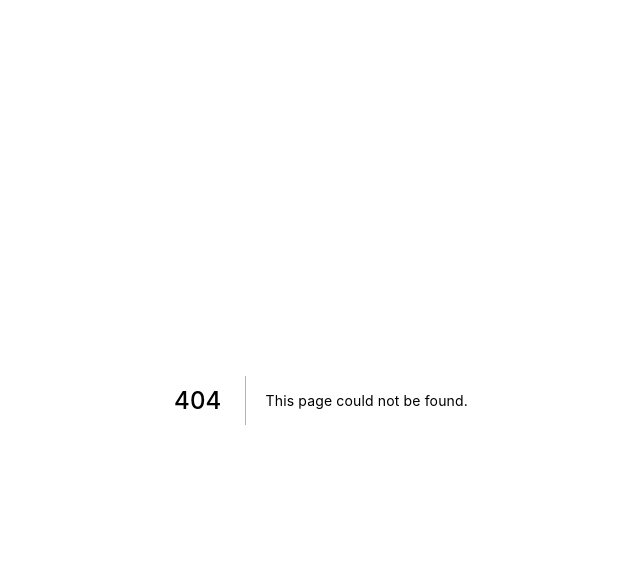
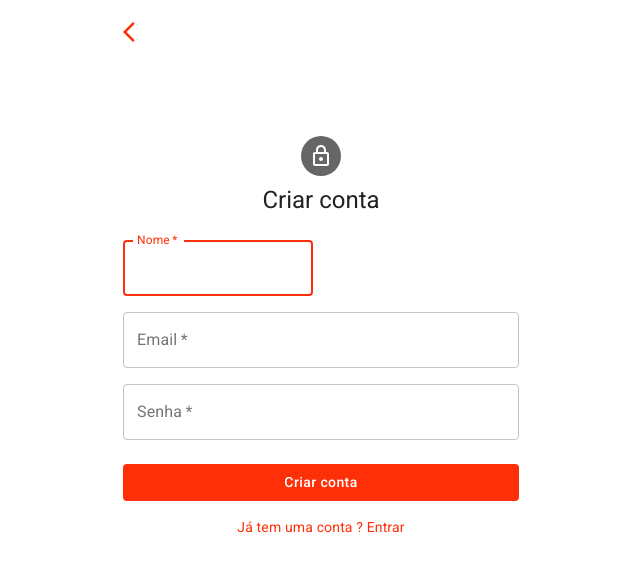
Before and after one commit to Drawiin/vmenu-client, a Next.js app: page /register in a window 1280 px wide. Before the commit this address had no page. Shown: the top 572 px of the page, without its empty margins (319-959 px from the left). Built offline with nearby package versions, Linux system fonts and the light colour scheme.

Commit message:
adding login and regiter screen

```diff
--- a/package.json
+++ b/package.json
@@ -8,6 +8,9 @@
     "start": "next start"
   },
   "dependencies": {
+    "bcryptjs": "^2.4.3",
+    "jsonwebtoken": "^8.5.1",
+    "keypair": "^1.0.1",
     "@material-ui/core": "^4.11.0",
     "@material-ui/icons": "^4.9.1",
     "@material-ui/lab": "^4.0.0-alpha.56",
@@ -20,6 +23,8 @@
     "react-qr-scanner": "0.0.11"
   },
   "devDependencies": {
+    "@types/jsonwebtoken": "^8.5.0",
+    "@types/bcryptjs": "^2.4.2",
     "@types/node": "^14.14.6",
     "@types/react": "^16.9.55",
     "@typescript-eslint/eslint-plugin": "^4.6.1",
--- /dev/null
+++ b/src/pages/register/index.tsx
@@ -0,0 +1,127 @@
+import React from 'react'
+import Avatar from '@material-ui/core/Avatar'
+import Button from '@material-ui/core/Button'
+import TextField from '@material-ui/core/TextField'
+import MaterialLink from '@material-ui/core/Link'
+import Grid from '@material-ui/core/Grid'
+import Box from '@material-ui/core/Box'
+import LockOutlinedIcon from '@material-ui/icons/LockOutlined'
+import Typography from '@material-ui/core/Typography'
+import { makeStyles } from '@material-ui/core/styles'
+import Container from '@material-ui/core/Container'
+import AppBar from '@material-ui/core/AppBar'
+import Toolbar from '@material-ui/core/Toolbar'
+import IconButton from '@material-ui/core/IconButton'
+import ArrowBackIos from '@material-ui/icons/ArrowBackIos'
+
+import Link from 'next/link'
+import { useRouter } from 'next/router'
+
+const useStyles = makeStyles(theme => ({
+  paper: {
+    marginTop: theme.spacing(8),
+    display: 'flex',
+    flexDirection: 'column',
+    alignItems: 'center'
+  },
+  avatar: {
+    margin: theme.spacing(1),
+    backgroundColor: theme.palette.secondary.main
+  },
+  form: {
+    width: '100%', // Fix IE 11 issue.
+    marginTop: theme.spacing(3)
+  },
+  submit: {
+    margin: theme.spacing(3, 0, 2),
+    textTransform: 'none'
+  }
+}))
+const Register: React.FC = () => {
+  const classes = useStyles()
+  const router = useRouter()
+
+  return (
+    <Container component="main" maxWidth="xs">
+      <AppBar position="sticky" color="inherit" elevation={0}>
+        <Toolbar disableGutters>
+          <IconButton
+            color="primary"
+            edge="start"
+            onClick={() => router.back()}
+          >
+            <ArrowBackIos />
+          </IconButton>
+        </Toolbar>
+      </AppBar>
+      <div className={classes.paper}>
+        <Avatar className={classes.avatar}>
+          <LockOutlinedIcon />
+        </Avatar>
+        <Typography component="h1" variant="h5">
+          Criar conta
+        </Typography>
+        <form className={classes.form} noValidate>
+          <Grid container spacing={2}>
+            <Grid item xs={12} sm={6}>
+              <TextField
+                autoComplete="name"
+                name="name"
+                variant="outlined"
+                required
+                fullWidth
+                id="firstName"
+                label="Nome"
+                autoFocus
+              />
+            </Grid>
+            <Grid item xs={12}>
+              <TextField
+                variant="outlined"
+                required
+                fullWidth
+                id="email"
+                label="Email"
+                name="email"
+                autoComplete="email"
+              />
+            </Grid>
+            <Grid item xs={12}>
+              <TextField
+                variant="outlined"
+                required
+                fullWidth
+                name="password"
+                label="Senha"
+                type="password"
+                id="password"
+                autoComplete="current-password"
+              />
+            </Grid>
+          </Grid>
+          <Button
+            type="submit"
+            fullWidth
+            variant="contained"
+            color="primary"
+            disableElevation
+            className={classes.submit}
+          >
+            Criar conta
+          </Button>
+          <Box
+            width={1.0}
+            display="flex"
+            alignItems="center"
+            justifyContent="center"
+          >
+            <Link href="/login">
+              <MaterialLink>{'Já tem uma conta ? Entrar'}</MaterialLink>
+            </Link>
+          </Box>
+        </form>
+      </div>
+    </Container>
+  )
+}
+export default Register
--- a/src/presentation/components/navigation/BottomNavBar.tsx
+++ b/src/presentation/components/navigation/BottomNavBar.tsx
@@ -5,7 +5,9 @@ import { makeStyles } from '@material-ui/core/styles'
 import { useState } from 'react'
 
 import { useRouter } from 'next/router'
-import BottonNavRoutes from '@presentation/routes/BottonNavRoutes'
+import BottonNavRoutes, {
+  getNavIndex
+} from '@presentation/routes/BottonNavRoutes'
 
 const useStyles = makeStyles(theme => ({
   root: {
@@ -17,9 +19,8 @@ const useStyles = makeStyles(theme => ({
 
 const BottomNavBar: React.FC = () => {
   const classes = useStyles()
-  const [value, setValue] = useState(0)
   const router = useRouter()
-
+  const [value, setValue] = useState(getNavIndex(router.pathname))
   return (
     <BottomNavigation
       value={value}
--- a/src/presentation/routes/BottonNavRoutes.tsx
+++ b/src/presentation/routes/BottonNavRoutes.tsx
@@ -26,4 +26,9 @@ const BottonNavRoutes = [
   }
 ]
 
+export function getNavIndex(pathName: string): number {
+  const index = BottonNavRoutes.findIndex(item => item.destination === pathName)
+  return index >= 0 ? index : 0
+}
+
 export default BottonNavRoutes
```
Also changed, not shown: src/pages/login/index.tsx (added, +114 -0 lines), src/pages/main/profile/index.tsx (+16 -7 lines), 1 other file (tests, documents, lock files or other folders).
